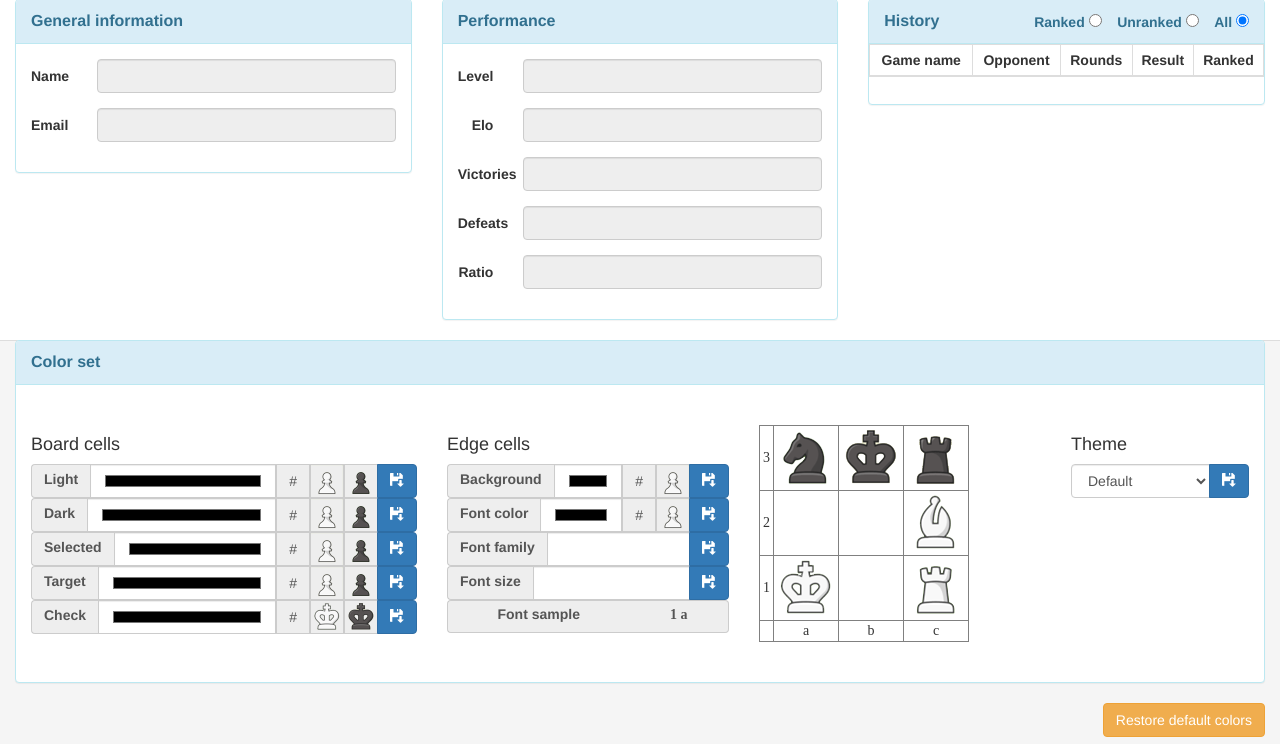
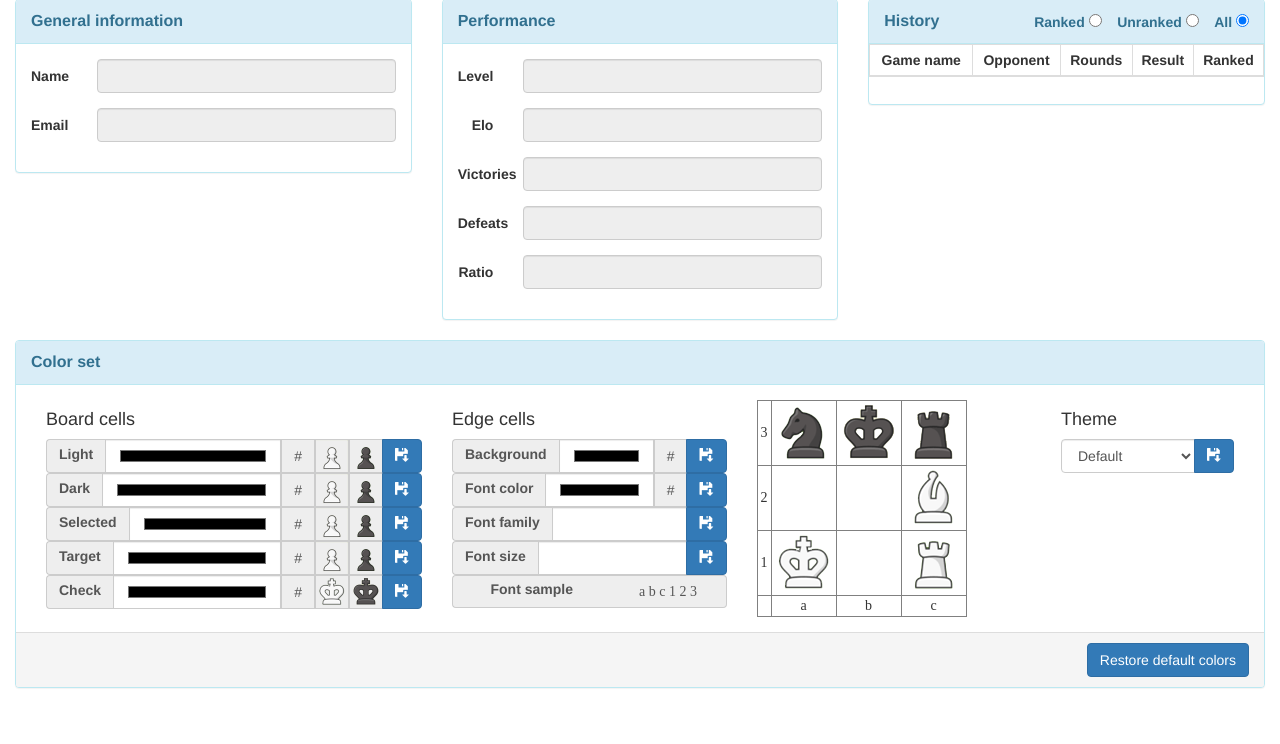
Before and after one commit to rlichiere/django-chess, a Django app: template chess_engine/templates/chess_engine/profile.html in a window 1280 px wide. Shown: the part 56-800 px from the top of the page. Run offline with Django 3.2, Linux system fonts and the light colour scheme; the template is opened without the code that fills it, so the values that code supplies are empty; parts of the project's set-up code (start-up, migrations or seed data) failed here and were passed over; some libraries are stand-ins or nearby versions.

Commit message:
# feature_user_theme [ui] * minor improvements

```diff
--- a/chess_engine/templates/chess_engine/profile.html
+++ b/chess_engine/templates/chess_engine/profile.html
@@ -138,9 +138,8 @@
                 <div class="panel-heading">
                     <label class="panel-title">Color set</label>
                 </div>
-                <span class="panel-body">
-                    <span class="row">
-                        <div class="col-xs-12 col-sm-6 col-md-4 col-lg-4 col-xl-3">
+                <div class="panel-body">
+                    <div class="col-xs-12 col-sm-6 col-lg-4 col-xl-3">
                         <h4>Board cells</h4>
                         <form class="form-vertical">
                             <div class="input-group">
@@ -185,21 +184,19 @@
                             </div>
                         </form>
                     </div>
-                        <div class="col-xs-12 col-sm-6 col-md-4 col-lg-3 col-xl-3">
+                    <div class="col-xs-12 col-sm-6 col-lg-3 col-xl-3">
                         <h4>Edge cells</h4>
                         <form class="form-vertical">
                             <div class="input-group">
                                 <span class="input-group-addon"><label class="control-label" for="board_edge_cells_background_color">Background</label></span>
                                 <input type="color" class="form-control" id="board_edge_cells_background_color" title="Background" value="#{{ context.user_customization.chess.board_edge_cells_background_color }}">
                                 <span class="input-group-addon" id="board_edge_cells_background_color_text">#{{ context.user_customization.chess.board_edge_cells_background_color }}</span>
-                                    <span class="input-group-addon" style="padding: 0px;"><img style="background-color: #{{ context.user_customization.chess.board_edge_cells_background_color }};" src="/static/chess_engine/pieces/w_pawn.png" width="32" height="32"></span>
                                 <span class="input-group-btn"><a class="btn btn-primary" href="#" onclick="update_colorset('chess', 'board_edge_cells_background_color');"><span class="glyphicon glyphicon-floppy-save"></span></a></span>
                             </div>
                             <div class="input-group">
                                 <span class="input-group-addon"><label class="control-label" for="board_edge_cells_text_color">Font color</label></span>
                                 <input type="color" class="form-control" id="board_edge_cells_text_color" title="Edge cell font color" value="#{{ context.user_customization.chess.board_edge_cells_text_color }}">
                                 <span class="input-group-addon" id="board_edge_cells_text_color_text">#{{ context.user_customization.chess.board_edge_cells_text_color }}</span>
-                                    <span class="input-group-addon" style="padding: 0px;"><img style="background-color: #{{ context.user_customization.chess.board_edge_cells_text_color }};" src="/static/chess_engine/pieces/w_pawn.png" width="32" height="32"></span>
                                 <span class="input-group-btn"><a class="btn btn-primary" href="#" onclick="update_colorset('chess', 'board_edge_cells_text_color');"><span class="glyphicon glyphicon-floppy-save"></span></a></span>
                             </div>
                             <div class="input-group">
@@ -214,11 +211,11 @@
                             </div>
                             <div class="input-group">
                                 <span class="input-group-addon"><label class="control-label" for="board_font_size">Font sample</label></span>
-                                    <span class="input-group-addon" style="padding: 0px;"><label class="edge_cell">1 a</label></span>
+                                <span class="input-group-addon" style="padding: 0px;"><span class="edge_cell">a b c 1 2 3</span></span>
                             </div>
                         </form>
                     </div>
-                        <div class="col-xs-6 col-sm-6 col-md-4 col-lg-3 col-xl-3">
+                    <div class="col-xs-6 col-sm-6 col-lg-3 col-xl-3">
                         <table border="1">
                             <tr>
                                 <td class="edge_cell" align="center">3</td>
@@ -246,7 +243,7 @@
                             </tr>
                         </table>
                     </div>
-                        <div class="col-xs-12 col-sm-6 col-md-4 col-lg-2 col-xl-3">
+                    <div class="col-xs-6 col-sm-6 col-lg-2 col-xl-3">
                         <h4>Theme</h4>
                         <form>
                             <div class="input-group">
@@ -265,9 +262,8 @@
                         </form>
                     </div>
                 </div>
-                </div>
                 <div class="panel-footer align-right">
-                    <a href="/profile/{{ request.user.id }}/chess/reset/color_set" class="btn btn-warning">Restore default colors</a>
+                    <a class="btn btn-primary" href="/profile/{{ request.user.id }}/chess/reset/color_set">Restore default colors</a>
                 </div>
             </div>
         </div>
```
Also changed, not shown: chess_engine/templates/chess_engine/base.html (+1 -8 lines). Lines whose indentation alone changed are shown as unchanged.
